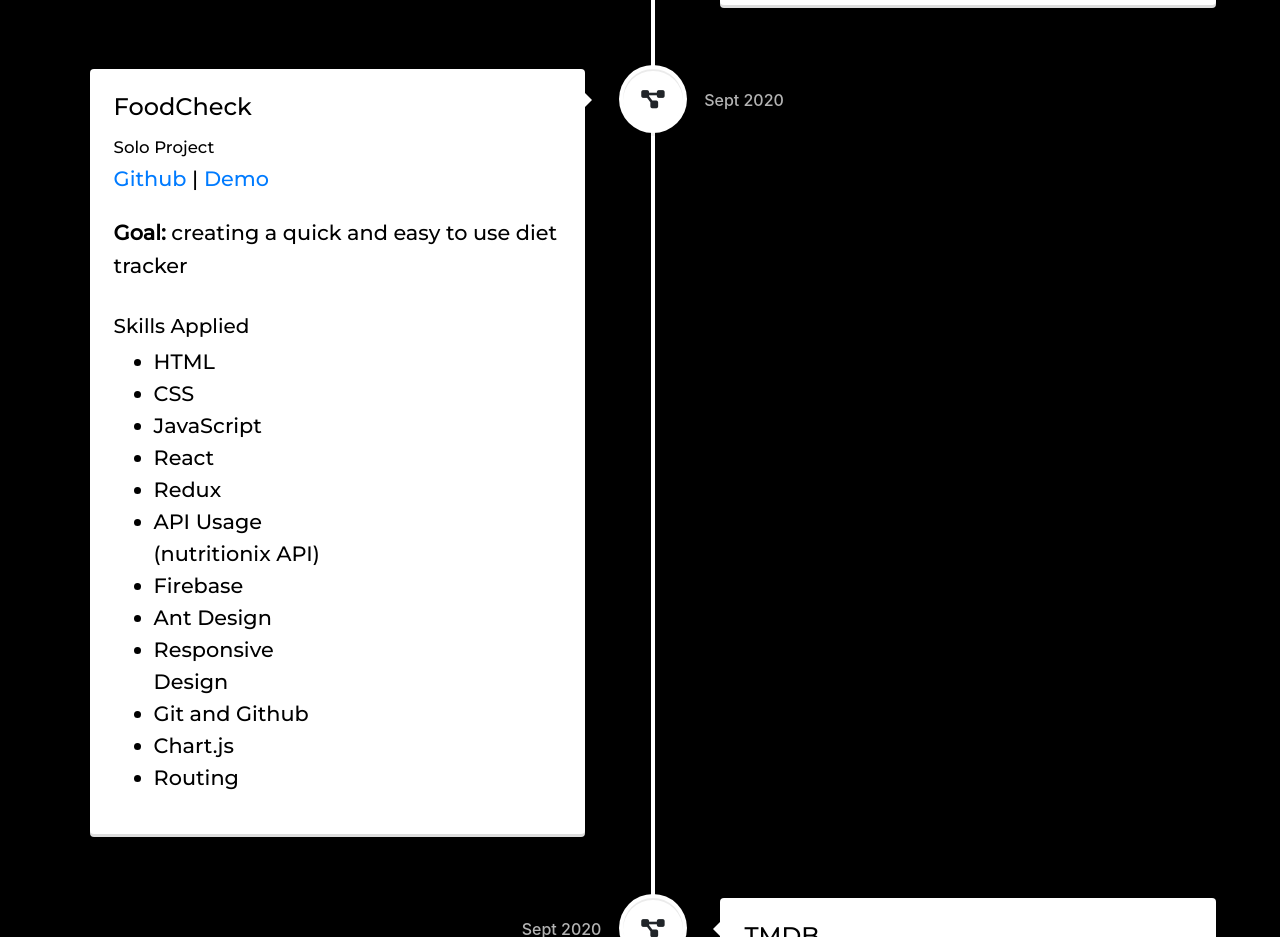
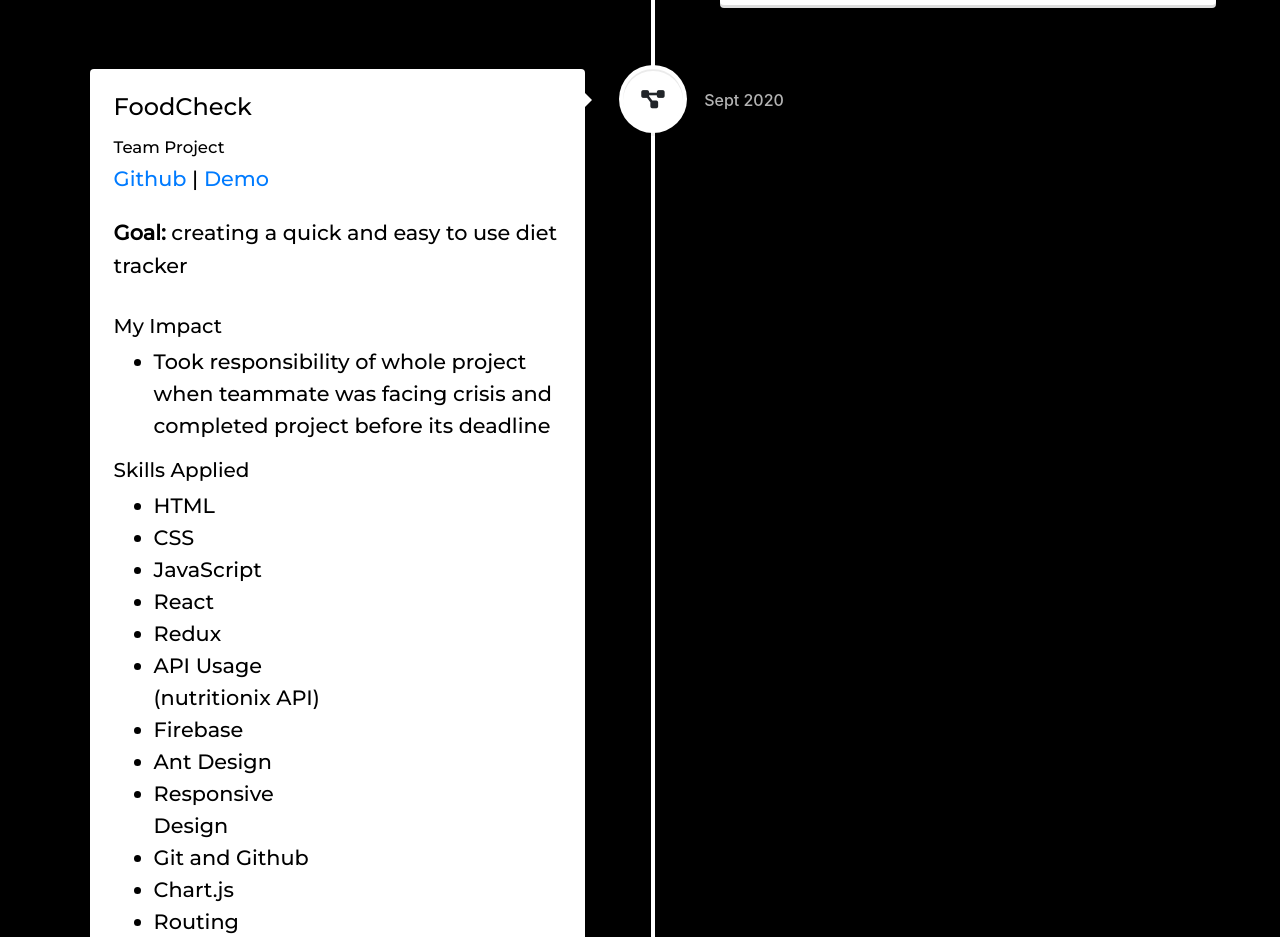
Before and after one commit to tmansuroglu/portfolio, a React (Create React App) app: page / in a window 1280 px wide. Shown: the part 3680-4617 px from the top of the page. Built offline with nearby package versions, Linux system fonts and the light colour scheme.

Commit message:
add my impact to foodcheck

```diff
--- a/src/components/FoodCheck/index.jsx
+++ b/src/components/FoodCheck/index.jsx
@@ -23,7 +23,7 @@ const FoodCheck = () => {
     >
       <div className='homeText projectContent'>
         <h4>FoodCheck</h4>
-        <small>Solo Project</small> <br />
+        <small>Team Project</small> <br />
         <a
           href='https://github.com/tmansuroglu/MohammadJundi-Tarkan-Project'
           target='_blank'
@@ -44,6 +44,15 @@ const FoodCheck = () => {
         </p>
         <br />
         <Row>
+          <Col xs={12}>
+            <h5>My Impact</h5>
+            <ul>
+              <li>
+                Took responsibility of whole project when teammate was facing
+                crisis and completed project before its deadline
+              </li>
+            </ul>
+          </Col>
           <Col xs={12} md={6}>
             <h5>Skills Applied</h5>
             <ul>
```
